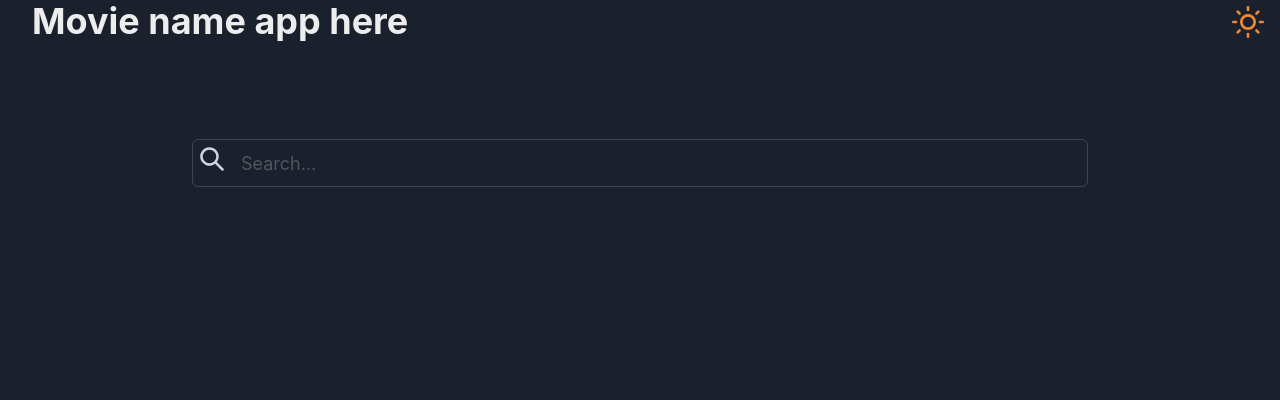
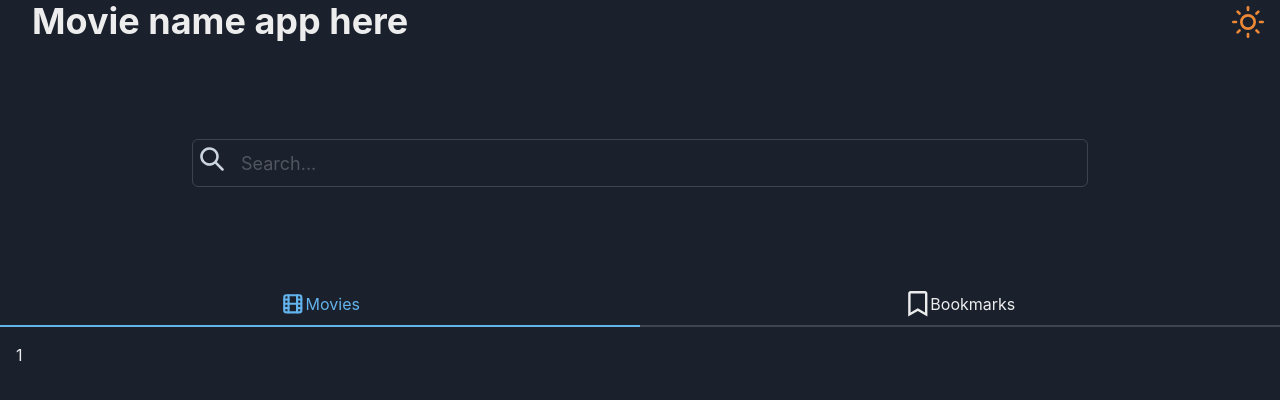
Before and after one commit to jozzbruer/FlickPicker, a Next.js app: page / in a window 1280 px wide. Shown: the top 400 px of the page. Built offline with nearby package versions, Linux system fonts and the light colour scheme.

Commit message:
Done with the display tabs components

```diff
--- /dev/null
+++ b/components/DisplayTabs.tsx
@@ -0,0 +1,28 @@
+import { Tab, TabList, TabPanel, TabPanels, Tabs } from '@chakra-ui/react';
+import { TbMovie } from 'react-icons/tb';
+import { FaRegBookmark } from 'react-icons/fa';
+
+const DisplayTabs: React.FC = () => {
+	return (
+		<>
+			<Tabs>
+				<TabList>
+					<Tab width='50%'>
+						<TbMovie size='1.6rem' />
+						Movies
+					</Tab>
+					<Tab width='50%'>
+						<FaRegBookmark size='1.6rem' />
+						Bookmarks
+					</Tab>
+				</TabList>
+				<TabPanels>
+					<TabPanel>1</TabPanel>
+					<TabPanel>2</TabPanel>
+				</TabPanels>
+			</Tabs>
+		</>
+	);
+};
+
+export default DisplayTabs;
--- a/package.json
+++ b/package.json
@@ -20,6 +20,7 @@
     "next": "13.3.1",
     "react": "18.2.0",
     "react-dom": "18.2.0",
+    "react-icons": "^4.8.0",
     "typescript": "5.0.4"
   }
 }
--- a/pages/index.tsx
+++ b/pages/index.tsx
@@ -1,3 +1,4 @@
+import DisplayTabs from '@/components/DisplayTabs';
 import Header from '@/components/Header';
 import SearchBar from '@/components/SearchBar';
 
@@ -6,6 +7,7 @@ const Home: React.FC = () => {
 		<>
 			<Header />
 			<SearchBar />
+			<DisplayTabs />
 		</>
 	);
 };
```
Also changed, not shown: components/DisplayTabs.jsx (deleted), 1 other file (tests, documents, lock files or other folders).
